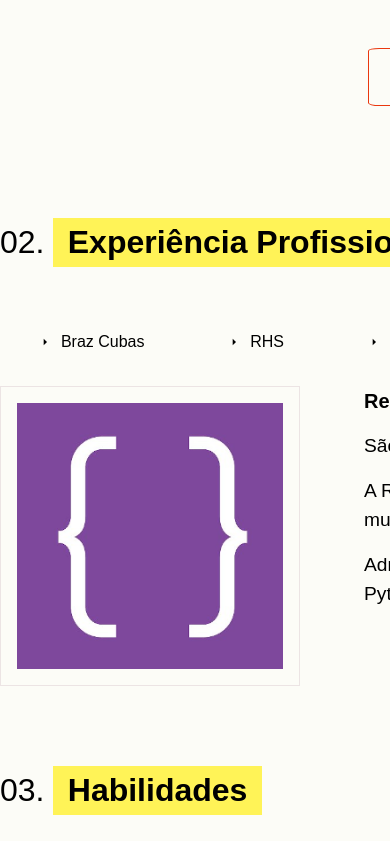
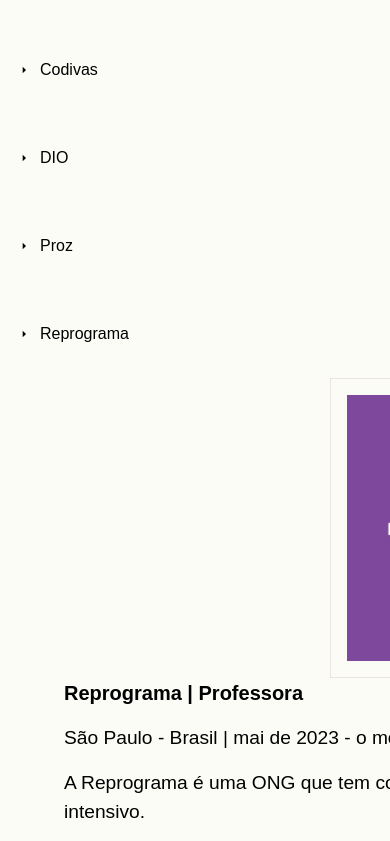
Before and after one commit to davinyleticia/mypage, a Next.js app: page / in a window 390 px wide. Shown: the part 1865-2706 px from the top of the page. Built offline with nearby package versions, Linux system fonts and the light colour scheme.

Commit message:
add mobile

```diff
--- a/src/app/components/molecules/Contacts/Contacts.tsx
+++ b/src/app/components/molecules/Contacts/Contacts.tsx
@@ -38,6 +38,9 @@
   }
   p{
     padding: 0 .5rem;
+  }
+  @media (max-width: 1265px) {
+    margin: 0;
   }
 `;
 
--- a/src/app/components/molecules/WorkExperience/WorkExperience.tsx
+++ b/src/app/components/molecules/WorkExperience/WorkExperience.tsx
@@ -28,6 +28,11 @@
       font-weight: bolder;
     }
   }
+  @media (max-width: 1265px) {
+    display: flex;
+    flex-direction: column;
+    align-items: start;
+  }
 `;
 
 const Nav = styled.div`
@@ -37,6 +42,11 @@
   flex-direction: row;
   align-items: center;
   justify-content: space-around;
+  @media (max-width: 1265px) {
+    display: flex;
+    flex-direction: column;
+    align-items: start;
+  }
 `;
 const Link = styled.button`
   margin: 1rem 0;
```
